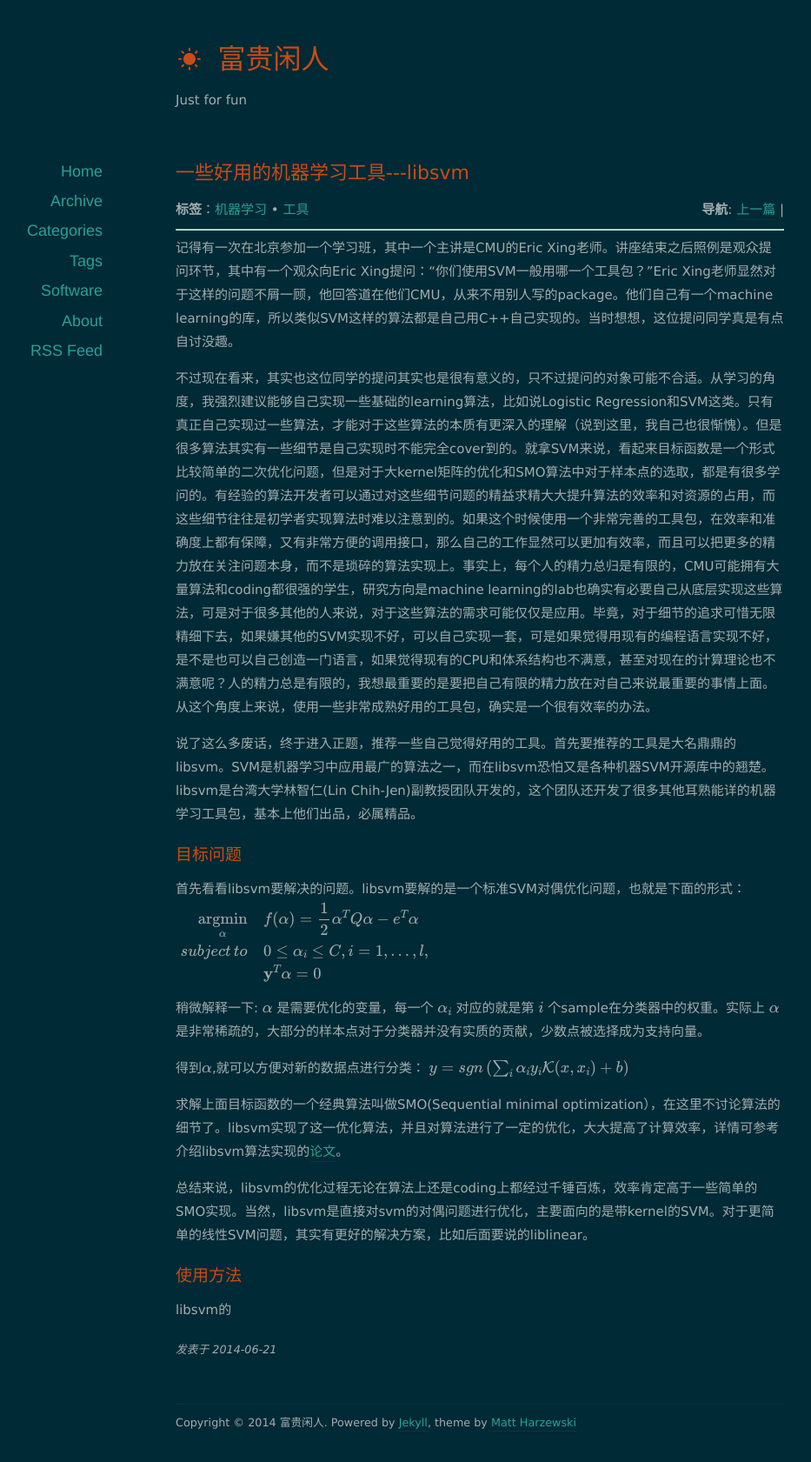
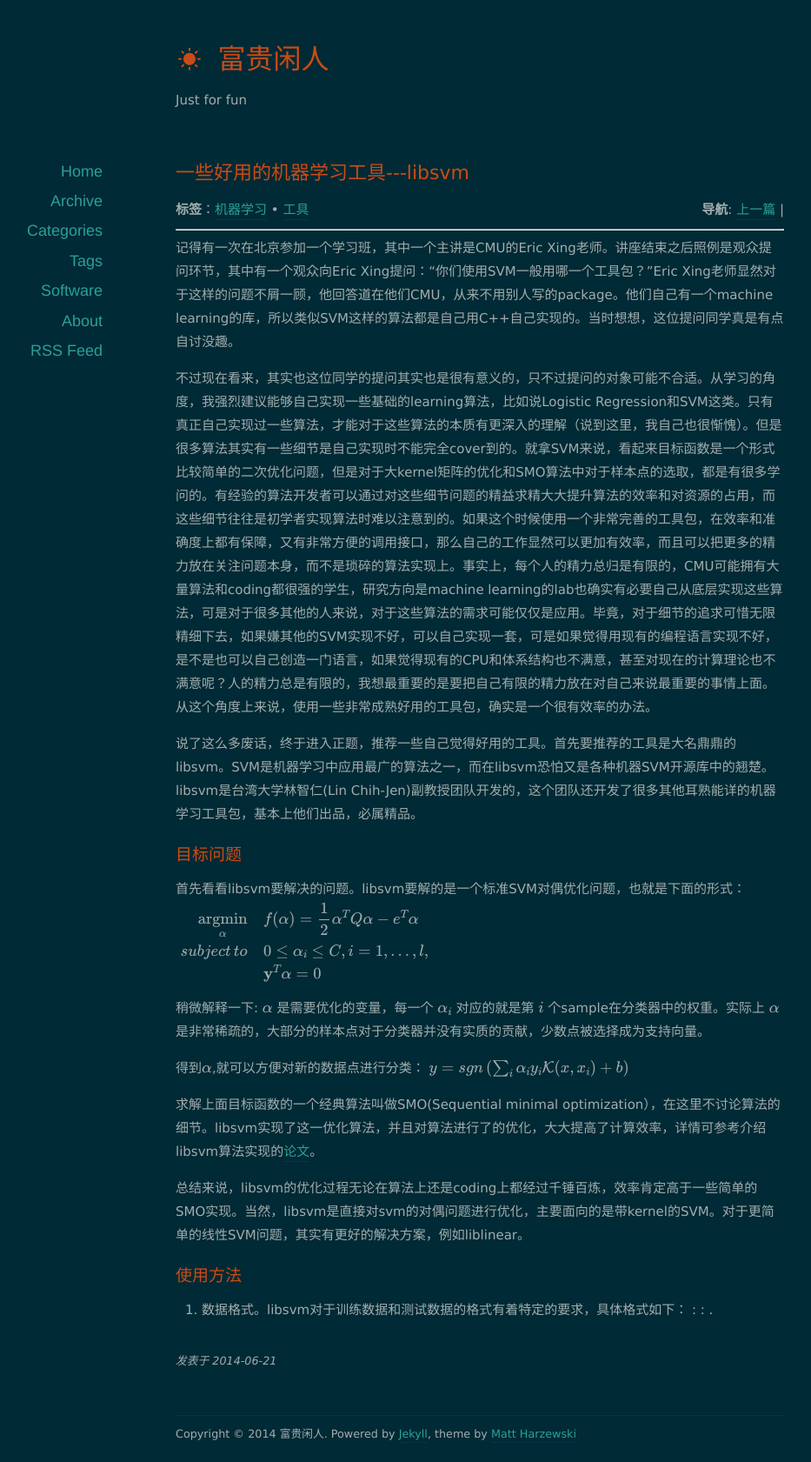
Before and after one commit to orangeprince/orangeprince.github.io, a Jekyll site: the page built from _posts/2014-06-21-libsvm.md, in a window 1280 px wide. Shown: the whole page at 87% size, without its empty margins (88-1021 px from the left). Built offline with Jekyll 4.4.1, drawn with Linux system fonts in a browser that asks for light colours; nearby versions of some CDN libraries; formulas are drawn with MathJax 3; comment, search, counter and statistics services are not loaded.

Commit message:
modified:   _posts/2014-06-21-libsvm.md

```diff
--- a/_posts/2014-06-21-libsvm.md
+++ b/_posts/2014-06-21-libsvm.md
@@ -31,10 +31,11 @@
 y = sgn \left( \sum_{i} \alpha_i y_i \mathcal{K}(x, x_i) + b \right)
 $$
 
-求解上面目标函数的一个经典算法叫做SMO(Sequential minimal optimization），在这里不讨论算法的细节了。libsvm实现了这一优化算法，并且对算法进行了一定的优化，大大提高了计算效率，详情可参考介绍libsvm算法实现的[论文](http://www.csie.ntu.edu.tw/~cjlin/papers/quadworkset.pdf)。
+求解上面目标函数的一个经典算法叫做SMO(Sequential minimal optimization），在这里不讨论算法的细节。libsvm实现了这一优化算法，并且对算法进行了的优化，大大提高了计算效率，详情可参考介绍libsvm算法实现的[论文](http://www.csie.ntu.edu.tw/~cjlin/papers/quadworkset.pdf)。
 
-总结来说，libsvm的优化过程无论在算法上还是coding上都经过千锤百炼，效率肯定高于一些简单的SMO实现。当然，libsvm是直接对svm的对偶问题进行优化，主要面向的是带kernel的SVM。对于更简单的线性SVM问题，其实有更好的解决方案，比如后面要说的liblinear。
+总结来说，libsvm的优化过程无论在算法上还是coding上都经过千锤百炼，效率肯定高于一些简单的SMO实现。当然，libsvm是直接对svm的对偶问题进行优化，主要面向的是带kernel的SVM。对于更简单的线性SVM问题，其实有更好的解决方案，例如liblinear。
 
 ##使用方法
 
-libsvm的
+* 数据格式。libsvm对于训练数据和测试数据的格式有着特定的要求，具体格式如下：
+	<label> <index1>:<value1> <index2>:<value2> .
```
